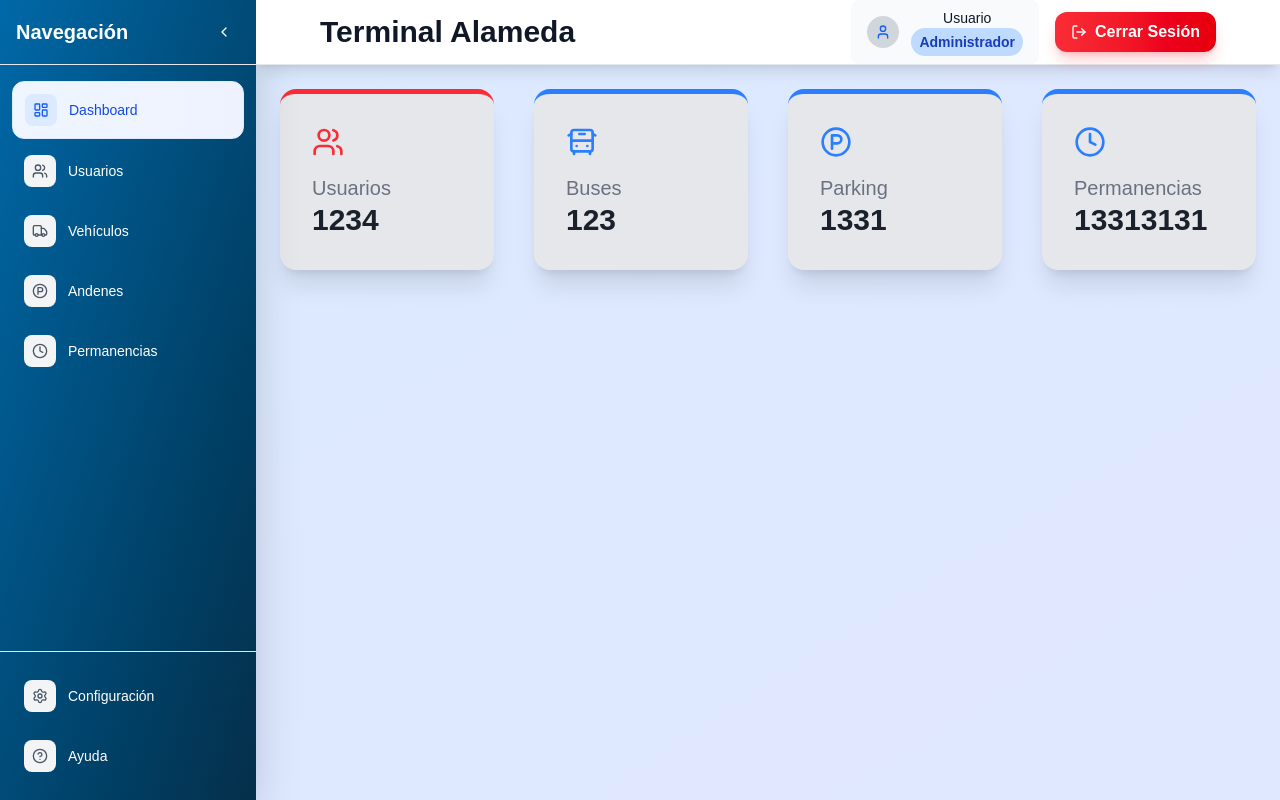
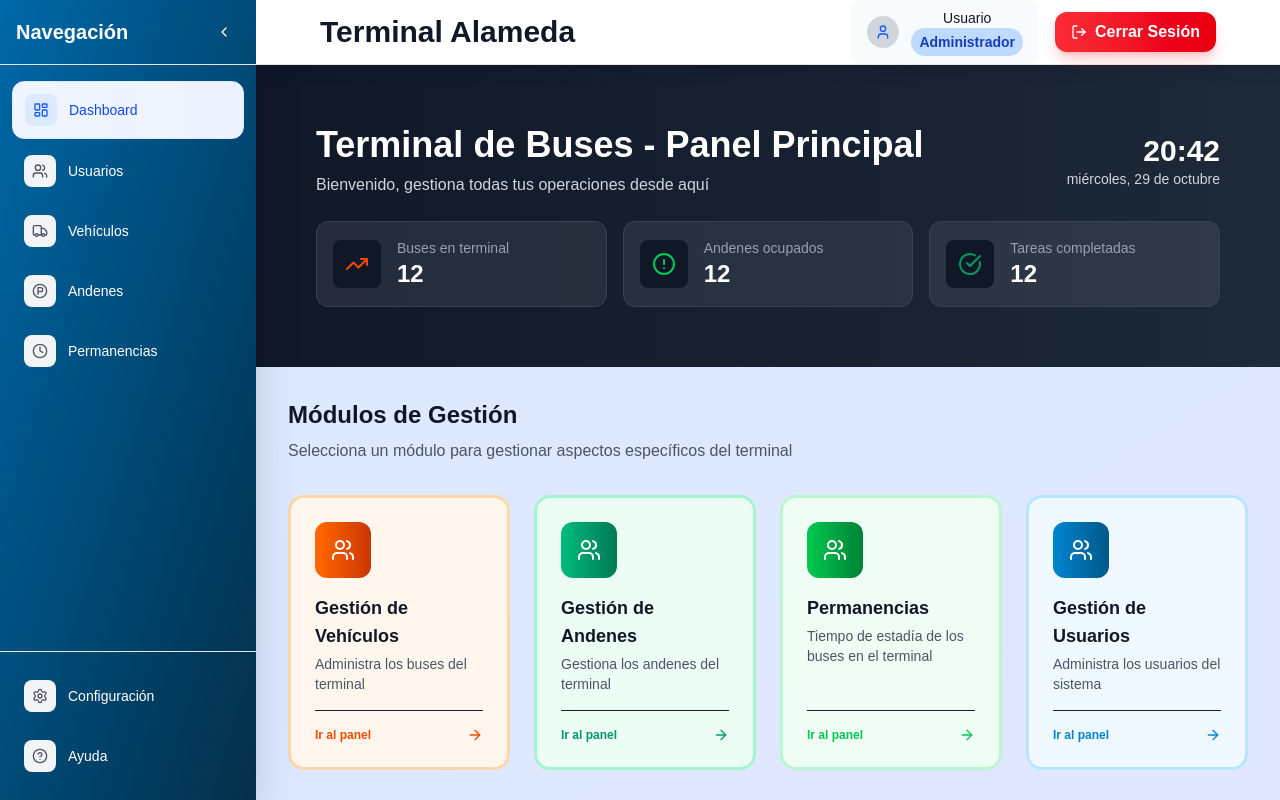
Before and after one commit to dorian-cesar/mantenedor-andenes-alameda, a Next.js app: page /dashboard in a window 1280 px wide. Built offline with nearby package versions, Linux system fonts and the light colour scheme; sample sign-in values are in the browser's storage.

Commit message:
feat: se agrega dashboard principal

```diff
--- a/src/app/dashboard/layout.jsx
+++ b/src/app/dashboard/layout.jsx
@@ -22,7 +22,7 @@ export default function SecondaryLayout({ children, title = "Terminal Alameda" }
             <div className="flex-1 flex flex-col overflow-hidden">
                 <Nav title={title} />
 
-                <main className="flex-1 overflow-y-auto p-6">
+                <main className="flex-1 overflow-y-auto">
                     {children}
                 </main>
             </div>
--- a/src/app/dashboard/page.jsx
+++ b/src/app/dashboard/page.jsx
@@ -1,19 +1,67 @@
-import { Users, BusFront, CircleParking, Clock } from 'lucide-react'
+"use client"
 
-import { DashboardCard1 } from '@/components/cards/dashboardCard'
+import { useState, useEffect } from "react"
+import { Users, BusFront, CircleParking, Clock, TrendingUp, AlertCircle, CheckCircle } from 'lucide-react'
+import { DashboardCard1, DashboardCard2 } from '@/components/cards/dashboardCard'
 
 export default function DashboardPage() {
+
+    const [currentTime, setCurrentTime] = useState("")
+
+    useEffect(() => {
+        const updateTime = () => {
+            const now = new Date()
+            setCurrentTime(now.toLocaleTimeString("es-ES", { hour: "2-digit", minute: "2-digit" }))
+        }
+        updateTime()
+        const interval = setInterval(updateTime, 1000)
+        return () => clearInterval(interval)
+    }, [])
+
     return (
-        <div className='flex gap-10'>
-            <DashboardCard1 icon={<Users className='h-8 w-8' />} title={"Usuarios"} data={"1234"} color={"red"}></DashboardCard1>
-            <DashboardCard1 icon={<BusFront className='h-8 w-8' />} title={"Buses"} data={"123"} color={"border-blue-500"}></DashboardCard1>
-            <DashboardCard1 icon={<CircleParking className='h-8 w-8' />} title={"Parking"} data={"1331"} color={"border-blue-500"}></DashboardCard1>
-            <DashboardCard1 icon={<Clock className='h-8 w-8' />} title={"Permanencias"} data={"13313131"} color={"border-blue-500"}></DashboardCard1>
+        <div>
+            <div className="bg-linear-to-r from-gray-900 to-gray-800 text-white p-10 md:p-15">
+                <div className="flex flex-col items-center justify-between w-full">
+                    <div className=" w-full flex items-center justify-between mb-6">
+                        <div>
+                            <h1 className="text-3xl md:text-4xl font-bold text-balance">Terminal de Buses - Panel Principal</h1>
+                            <p className="text-gray-300 mt-2">Bienvenido, gestiona todas tus operaciones desde aquí</p>
+                        </div>
+                        <div className="text-right">
+                            <div className="text-3xl font-bold">{currentTime}</div>
+                            <p className="text-gray-300 text-sm">
+                                {new Date().toLocaleDateString("es-ES", { weekday: "long", month: "long", day: "numeric" })}
+                            </p>
+                        </div>
+                    </div>
 
-            {/* <div className='flex border-t-3 border-amber-600 w-10 h-10 rounded-full animate-spin'></div>
+                    <div className="w-full grid grid-cols-1 md:grid-cols-3 gap-4">
+                        <DashboardCard1 icon={<TrendingUp className="h-6 w-6" />} title={"Buses en terminal"} data={"12"} color={"red"} />
+                        <DashboardCard1 icon={<AlertCircle className="h-6 w-6" />} title={"Andenes ocupados"} data={"12"} color={"green"} />
+                        <DashboardCard1 icon={<CheckCircle className="h-6 w-6" />} title={"Tareas completadas"} data={"12"} color={"emerald"} />
+                    </div>
+                </div>
+            </div>
+            <div className="p-4 md:p-8">
+                <div className="mb-8">
+                    <h2 className="text-2xl font-bold text-gray-900 mb-2">Módulos de Gestión</h2>
+                    <p className="text-gray-600">Selecciona un módulo para gestionar aspectos específicos del terminal</p>
+                </div>
+                <div className="grid grid-cols-1 md:grid-cols-2 lg:grid-cols-4 gap-6 mb-12">
+
+
+                    <DashboardCard2 link={"/dashboard/vehiculos"} icon={<Users className='h-6 w-6' />} title={"Gestión de Vehículos"} description={"Administra los buses del terminal"} color={"red"}></DashboardCard2>
+                    <DashboardCard2 link={"/dashboard/andenes"} icon={<Users className='h-6 w-6' />} title={"Gestión de Andenes"} description={"Gestiona los andenes del terminal"} color={"emerald"}></DashboardCard2>
+                    <DashboardCard2 link={"/dashboard/permanencias"} icon={<Users className='h-6 w-6' />} title={"Permanencias"} description={"Tiempo de estadía de los buses en el terminal"} color={"green"}></DashboardCard2>
+                    <DashboardCard2 link={"/dashboard/usuarios"} icon={<Users className='h-6 w-6' />} title={"Gestión de Usuarios"} description={"Administra los usuarios del sistema"} color={"blue"}></DashboardCard2>
+
+                    {/* <div className='flex border-t-3 border-amber-600 w-10 h-10 rounded-full animate-spin'></div>
             <div className='flex border-r-3 border-green-600 w-10 h-10 rounded-full animate-spin'></div>
             <div className='flex border-b-3 border-blue-600 w-10 h-10 rounded-full animate-spin'></div>
             <div className='flex border-l-3 border-red-600 w-10 h-10 rounded-full animate-spin'></div> */}
+                </div>
+            </div>
         </div>
+
     )
 }
--- a/src/components/cards/dashboardCard.jsx
+++ b/src/components/cards/dashboardCard.jsx
@@ -1,31 +1,50 @@
+import Link from "next/link";
+import {ArrowRight} from "lucide-react"
+
 const colorClasses = {
-    blue: "border-blue-500 text-blue-500",
-    red: "border-red-500 text-red-500",
-    green: "border-green-500 text-green-500",
-    yellow: "border-yellow-500 text-yellow-500",
+    blue: "bg-sky-50 border-sky-200 text-sky-600 from-sky-600 to-sky-800",
+    red: "bg-orange-50 border-orange-200 text-orange-600 from-orange-500 to-orange-700",
+    emerald: "bg-emerald-50 border-emerald-200 text-emerald-600 from-emerald-500 to-emerald-700",
+    green: "bg-green-50 border-green-200 text-green-500 from-green-500 to-green-700",
 };
 
 
 export function DashboardCard1({ icon, title, data, color = "blue" }) {
     const colors = colorClasses[color] || colorClasses.blue;
     return (
-        <div className={`w-full border-t-5 ${colors.split(" ")[0]} flex flex-col p-8 rounded-2xl bg-gray-200 shadow-xl`}
-            title={`${title} · ${data}`}
-        >
-            <div className="w-full flex flex-col justify-between gap-4">
-                <div className={`${colors.split(" ")[1]}`}>
-                    {icon}
-                </div>
-                <h3 className="text-xl text-gray-500">{title}</h3>
+        <div className="border border-gray-700 rounded-xl p-4 flex items-center gap-4 bg-[#FFFFFF14]">
+            <div className={`${colors.split(" ")[2]} bg-gray-900 p-3 rounded-lg`}>
+                {icon}
             </div>
-
-            <div className="w-full flex">
-                <p
-                    className="text-3xl font-bold"
-                >
-                    {data}
-                </p>
+            <div>
+                <p className="text-gray-400 text-sm">{title}</p>
+                <p className="text-2xl font-bold">{data}</p>
             </div>
         </div>
     )
 }
+
+export function DashboardCard2({ link = "#", icon, title, description, color = "blue" }) {
+    const colors = colorClasses[color] || colorClasses.blue;
+    return (
+        <Link href={link}>
+            <div
+                className={`${colors.split(" ")[0]} border-3 ${colors.split(" ")[1]} rounded-2xl p-6 cursor-pointer transition-all duration-300 hover:shadow-lg hover:-translate-y-1 h-full flex flex-col`}
+            >
+                <div className={`bg-linear-to-r ${colors.split(" ")[3]} ${colors.split(" ")[4]} text-white p-4 rounded-xl w-fit mb-4`}>
+                    {icon}
+                </div>
+
+                <h3 className="text-lg font-bold text-gray-900 mb-1">{title}</h3>
+                <p className="text-sm text-gray-600 mb-4 grow">{description}</p>
+
+                <div className="flex items-center justify-between pt-4 border-t border-current border-opacity-20">
+                    <div className={`text-xs font-semibold ${colors.split(" ")[2]}`}>Ir al panel</div>
+                    <ArrowRight
+                        className={`h-4 w-4 ${colors.split(" ")[2]} transition-transform group-hover:translate-x-1`}
+                    />
+                </div>
+            </div>
+        </Link>
+    )
+}
```
